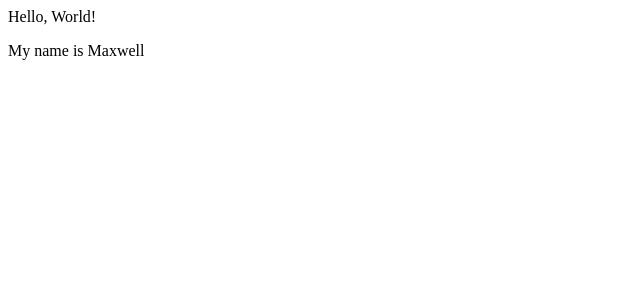
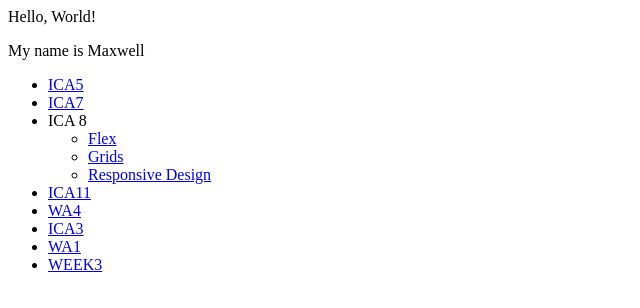
Before and after one commit to PR0Doge22/PR0Doge22.github.io, a plain HTML site: page index.html in a window 1280 px wide. Shown: the whole page, without its empty margins (0-640 px from the left). Drawn offline with Linux system fonts and the light colour scheme.

Commit message:
updated index html

```diff
--- a/index.html
+++ b/index.html
@@ -3,5 +3,27 @@
     <body>
         <p>Hello, World!</p>
         <p>My name is Maxwell</p> <!-- Change NAME to your name! -->
+
+        <nav>
+            <ul>
+                <li><a href="ica/ica5/index.html"> ICA5 </a></li>
+                <li><a href="ica/ica7/letter.html"> ICA7 </a></li>
+                <li>
+                    ICA 8
+                    <ul>
+                        <li><a href="ica/ica8/flex.html"> Flex </a></li>
+                        <li><a href="ica/ica8/grids.html"> Grids </a></li>
+                        <li><a href="ica/ica8/responsive.html"> Responsive Design </a></li>
+                    </ul>
+                </li>
+                <li><a href="ica/ica11/ica11.html"> ICA11 </a></li>
+                <li><a href="wa/wa4/wa4.html"> WA4 </a></li>
+                <li><a href="wa/ica3.html"> ICA3 </a></li>
+                <li><a href="wa/wa1.html"> WA1 </a></li>
+                <li><a href="wa/week3.html"> WEEK3 </a></li>
+            </ul>
+        </nav>
+
+
     </body>
 </html>
```
